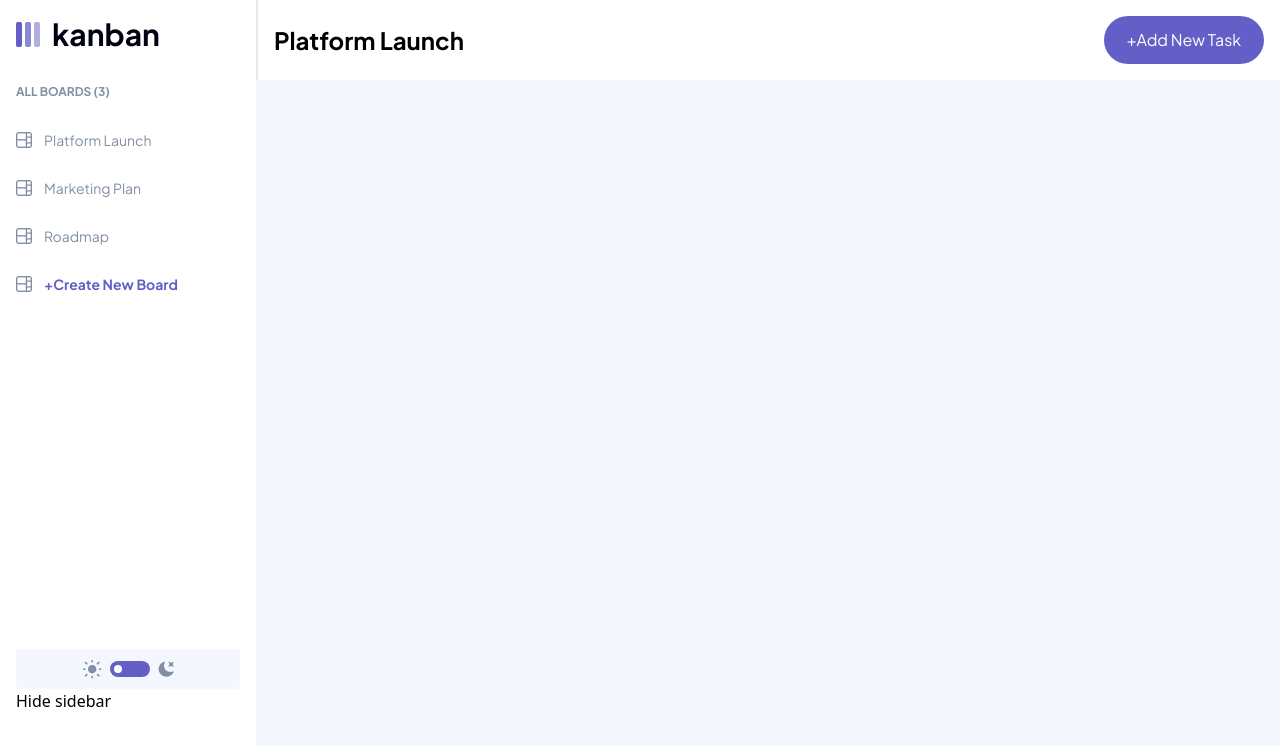
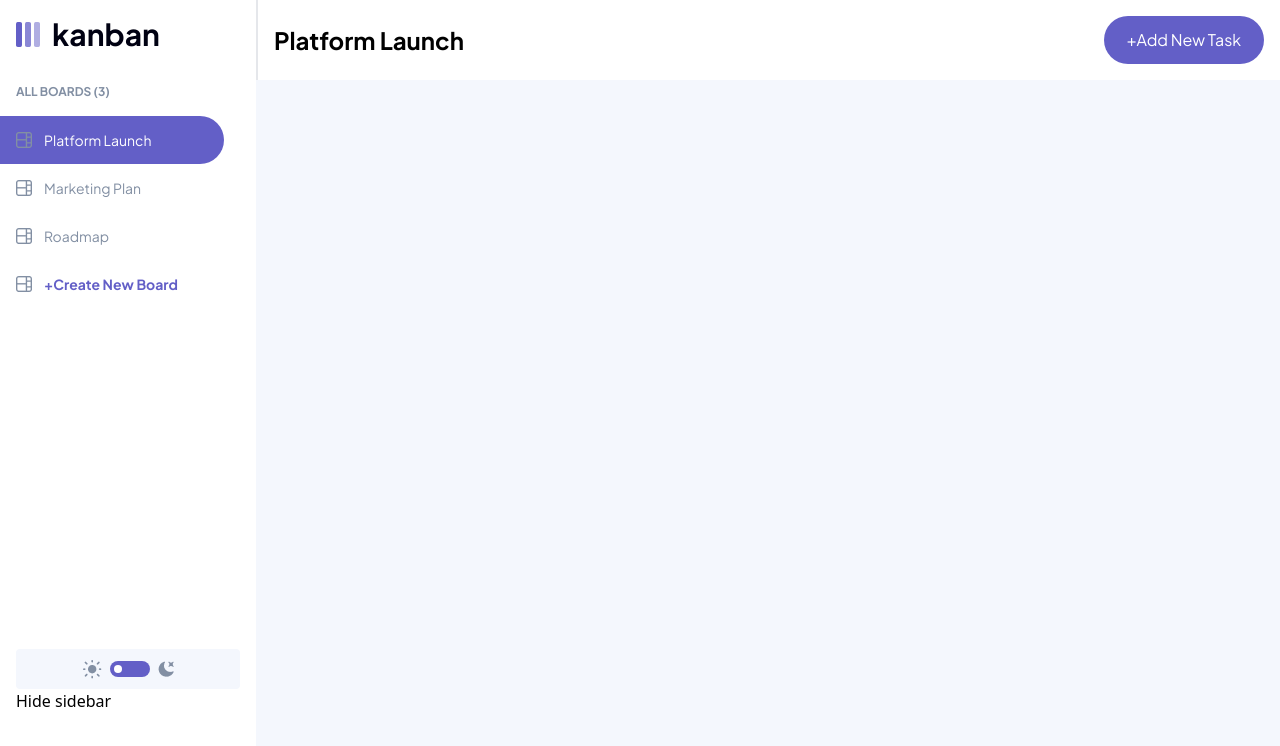
Before and after one commit to Generalsoi/kanban, a React (Create React App) app: page / in a window 1280 px wide. Shown: the top 746 px of the page. Built offline with nearby package versions, Linux system fonts and the light colour scheme.

Commit message:
implemented the logic to allow me switch between menus

```diff
--- a/src/components/content/content.jsx
+++ b/src/components/content/content.jsx
@@ -3,8 +3,10 @@ import React from "react";
 const Content = () => {
   return (
     <div>
-      <div className="flex w-full p-4 justify-between items-center bg-white border-l-2 ">
-        <h3 className="font-jakarta font-bold text-2xl">Platform Launch</h3>
+      <div className="flex w-full p-4 justify-between items-center bg-white dark:bg-[#2B2C37] border-l-2 ">
+        <h3 className="font-jakarta font-bold text-2xl dark:text-white">
+          Platform Launch
+        </h3>
 
         <div>
           <button className="bg-[#635FC7] text-white p-4 rounded-full border-none w-40 h-12 flex items-center justify-center font-jakarta">
--- a/src/components/sidebar/sidebar.jsx
+++ b/src/components/sidebar/sidebar.jsx
@@ -13,6 +13,9 @@ const Sidebar = () => {
 
   // creating a dark state so I can toggle
   const [dark, setDark] = useState(false);
+
+  // creating an active state for switching between different menus
+  const [active, setActive] = useState("Platform Launch");
 
   // creating a function to handle the switch on clicking the toggle button.
   // const handleSwitch = () => {
@@ -41,11 +44,16 @@ const Sidebar = () => {
           ALL BOARDS (3)
         </p>
         <div>
-          <ul>
+          <ul className="pr-8">
             {sidebarMenu.map((menu, index) => (
               <li
                 key={index}
-                className="w-full h-12 p-4 text-mediumGrey flex items-center gap-3 cursor-pointer font-jakarta text-sm"
+                className={`w-full h-12 p-4  flex items-center gap-3 cursor-pointer font-jakarta text-sm ${
+                  active === menu && "bg-[#635FC7]"
+                } ${active === menu ? "text-white" : "text-mediumGrey"} ${
+                  active === menu && "rounded-r-full"
+                } `}
+                onClick={() => setActive(menu)}
               >
                 <img src={MenuIcon} alt="menuicon" /> {menu}
               </li>
```
